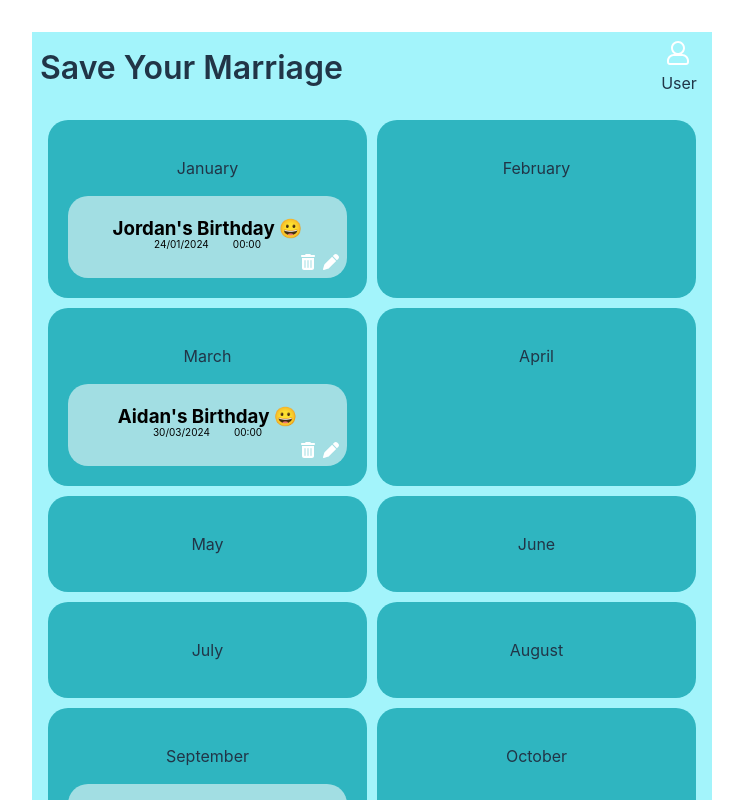
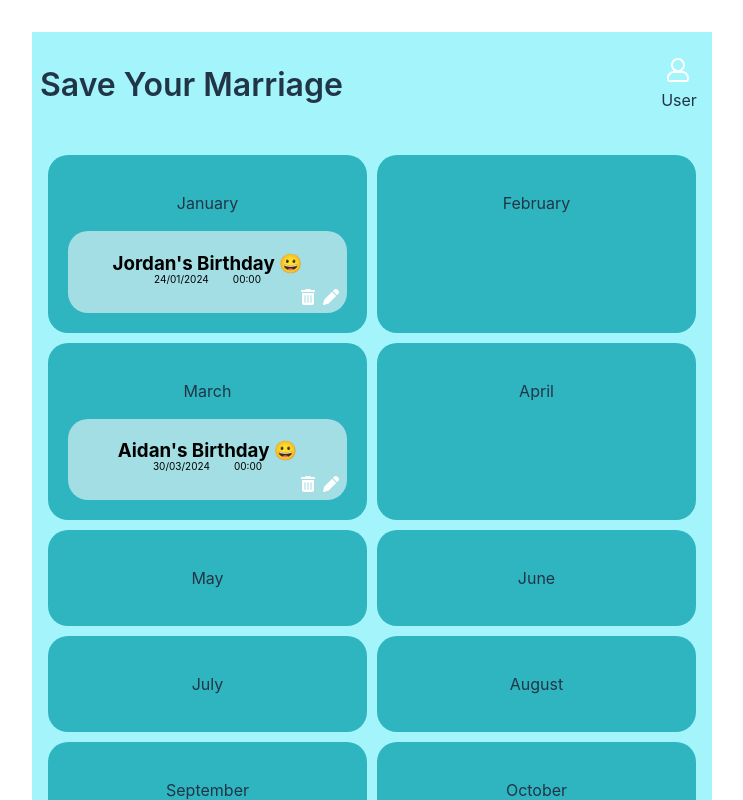
Before and after one commit to jordanplant/Divorce-App-2, a React (Vite) app: page / in a window 1280 px wide. Shown: the top 800 px of the page, without its empty margins (0-743 px from the left). Built offline with nearby package versions, Linux system fonts and the light colour scheme.

Commit message:
little changes made

```diff
--- a/src/Components/Dropdown.jsx
+++ b/src/Components/Dropdown.jsx
@@ -1,5 +1,5 @@
 import React, { useState, useEffect } from "react";
-import styles from "../styles/form.module.css";
+import styles from "../styles/Form.module.css";
 //STYLES ARE IN FORM.MODULE.CSS
 
 const Dropdown = ({ onEmojiChange }) => {
--- a/src/Components/Months.jsx
+++ b/src/Components/Months.jsx
@@ -1,5 +1,5 @@
 import React from "react";
-import "../styles/months.css";
+import "../styles/Months.css";
 import { FontAwesomeIcon } from "@fortawesome/react-fontawesome";
 import { faTrashAlt } from "@fortawesome/free-solid-svg-icons";
 import { faPen } from "@fortawesome/free-solid-svg-icons";
--- a/src/Components/Navbar.jsx
+++ b/src/Components/Navbar.jsx
@@ -6,7 +6,7 @@ export default function Navbar() {
       {/* Navbar */}
       <div className="navbar">
         {/* Left side title or logo */}
-        <hl className="nav-title">Save Your Marriage</hl>
+        <h1 className="nav-title">Save Your Marriage</h1>
         {/* Right side dropdown menu */}
         {/* <!-- USER DROPDOWN --> */}
         <div className="user-dropdown">
--- a/src/styles/Months.css
+++ b/src/styles/Months.css
@@ -68,3 +68,11 @@
   cursor: pointer;
   color: #fff;
 }
+
+.binIcon:hover {
+    transform: scale(1.5);
+}
+
+.penIcon:hover {
+    transform: scale(1.5);
+}
```
